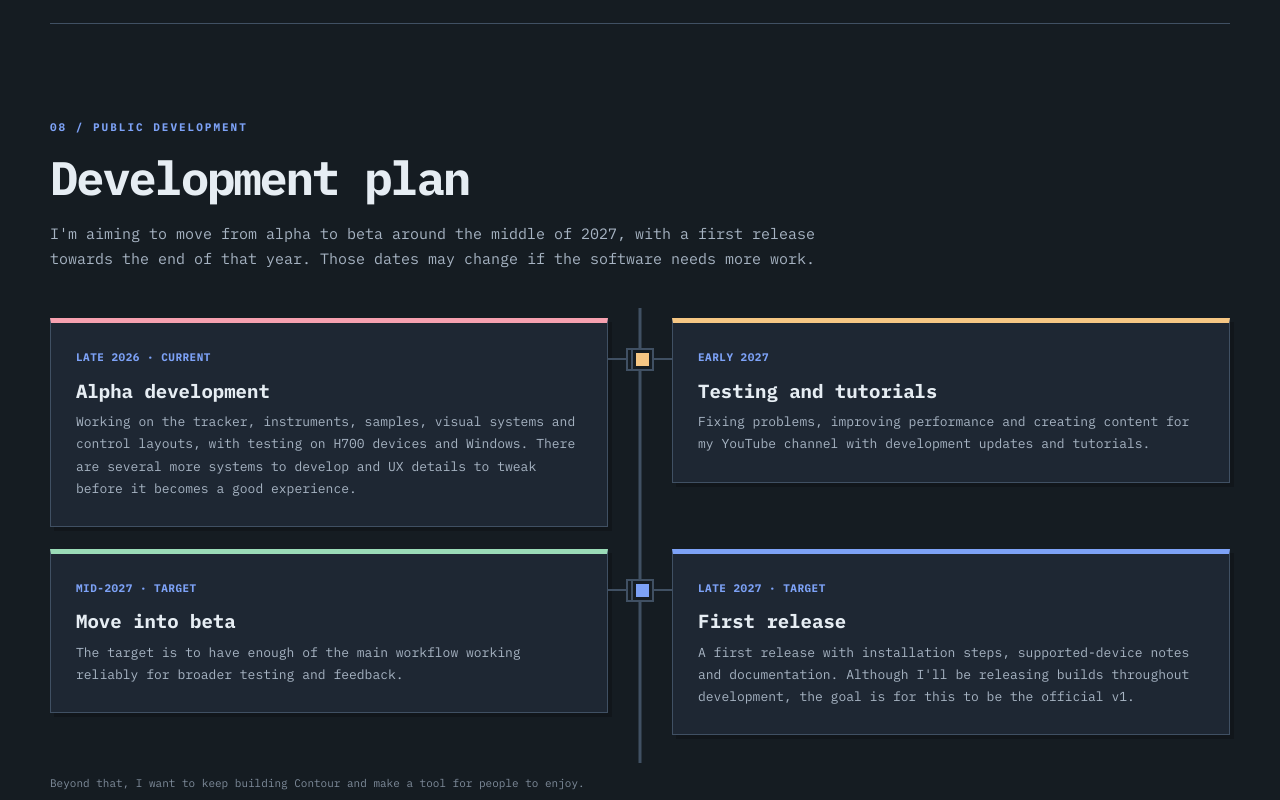
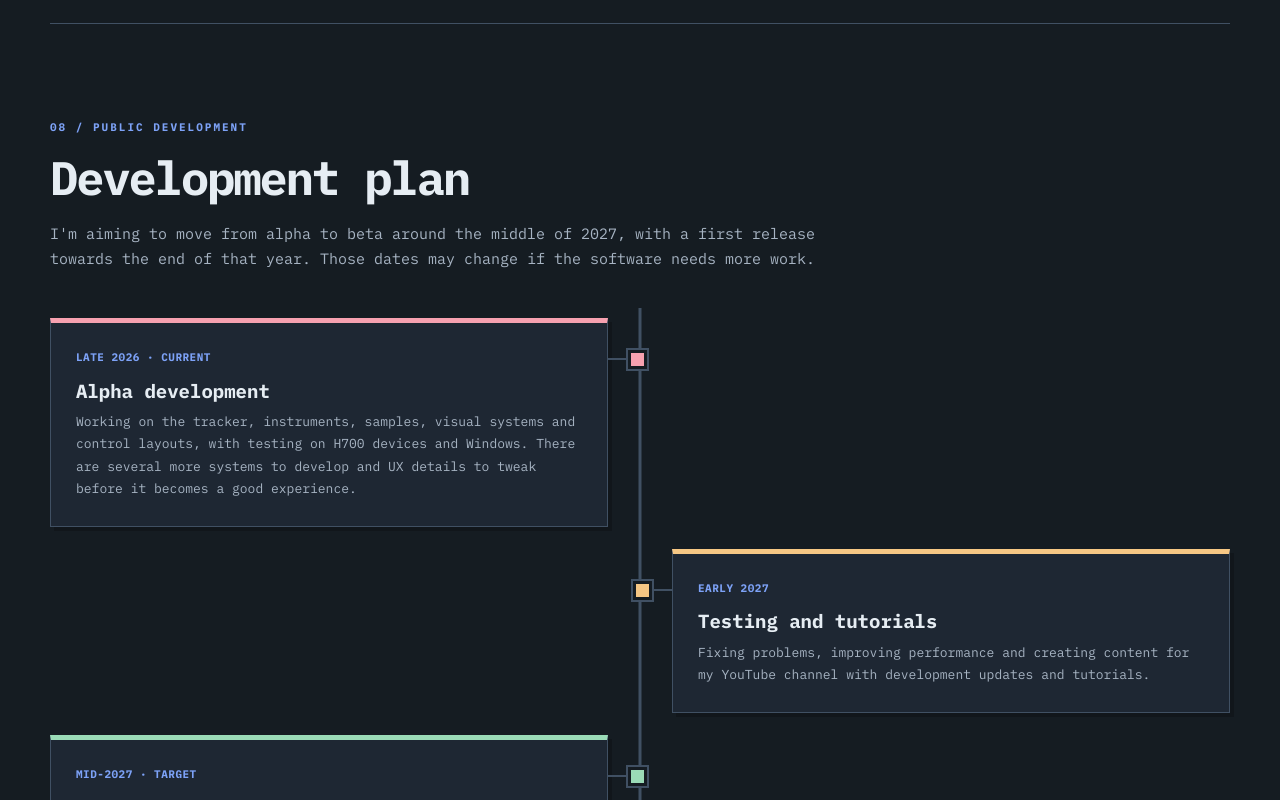
Before and after one commit to Aisjam/Contour-Visual-Tracker, a plain HTML site: page index.html in a window 1280 px wide. Shown: the part 11200-12000 px from the top of the page. Drawn offline with Linux system fonts and the light colour scheme; a web font is replaced by a local one.

Commit message:
Space vertical roadmap milestones along the timeline centre line

```diff
--- a/index.html
+++ b/index.html
@@ -75,6 +75,12 @@
 .timeline .milestone h3{margin:12px 0 8px}
 .timeline .milestone p{margin:0;color:var(--sub);font-size:13px}
 @media(max-width:790px){.timeline{display:grid;grid-template-columns:minmax(0,1fr);row-gap:20px;padding:10px 0 15px 31px}.timeline::before{left:8px;transform:none}.timeline .milestone:nth-child(n){grid-column:1}.timeline .milestone:nth-child(n)::before{left:-31px;right:auto}.timeline .milestone:nth-child(n)::after{left:-24px;right:auto;width:23px}}
+
+/* Give each milestone its own row so the cards alternate down the centre line. */
+.timeline .milestone:nth-child(1){grid-row:1}
+.timeline .milestone:nth-child(2){grid-row:2}
+.timeline .milestone:nth-child(3){grid-row:3}
+.timeline .milestone:nth-child(4){grid-row:4}
 </style>
 <script>try{const t=localStorage.getItem('contour-theme');if(t==='light'||t==='dark')document.documentElement.dataset.theme=t;}catch(e){}</script>
 <style>
```
